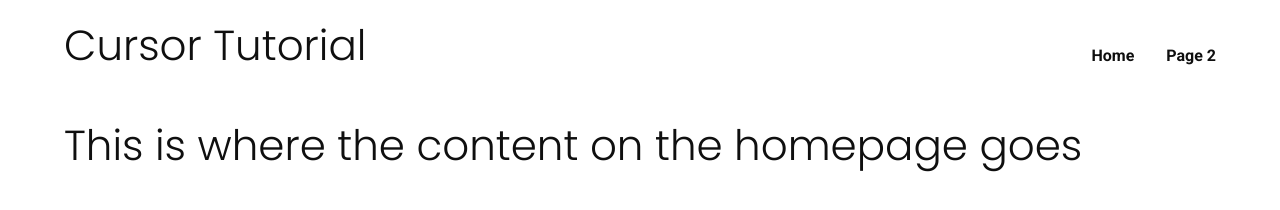
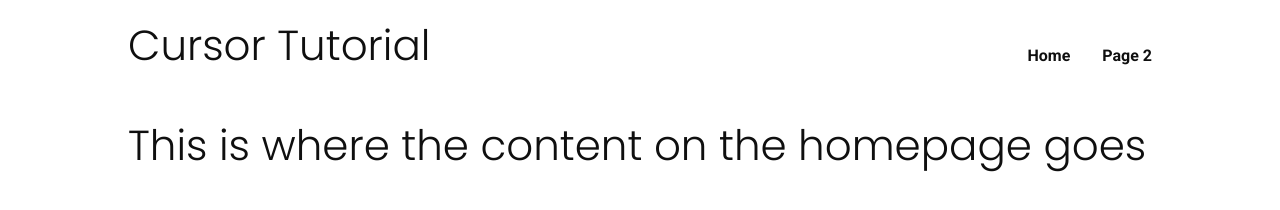
Before and after one commit to mediabq/gatsby-custom-cursor, a Gatsby site: page / in a window 1280 px wide. Built offline with nearby package versions, Linux system fonts and the light colour scheme; Gatsby itself is replaced by a stand-in of ours.

Commit message:
added container

```diff
--- a/src/components/Layout.js
+++ b/src/components/Layout.js
@@ -6,9 +6,14 @@ import Theme from "../styles/theme";
 import Header from "./Header";
 
 const LayoutStyles = styled.div`
-  width: 90%;
-  max-width: 1460px;
+  width: 100%;
   margin: 0 auto;
+  background-color: var(--color-white);
+  .container {
+    width: 80%;
+    max-width: 1460px;
+    margin: 0 auto;
+  }
 `;
 
 const Layout = ({ children }) => {
@@ -19,8 +24,10 @@ const Layout = ({ children }) => {
 
       <ThemeProvider theme={Theme}>
         <LayoutStyles>
-          <Header />
-          {children}
+          <div className="container">
+            <Header />
+            {children}
+          </div>
         </LayoutStyles>
       </ThemeProvider>
     </>
```
